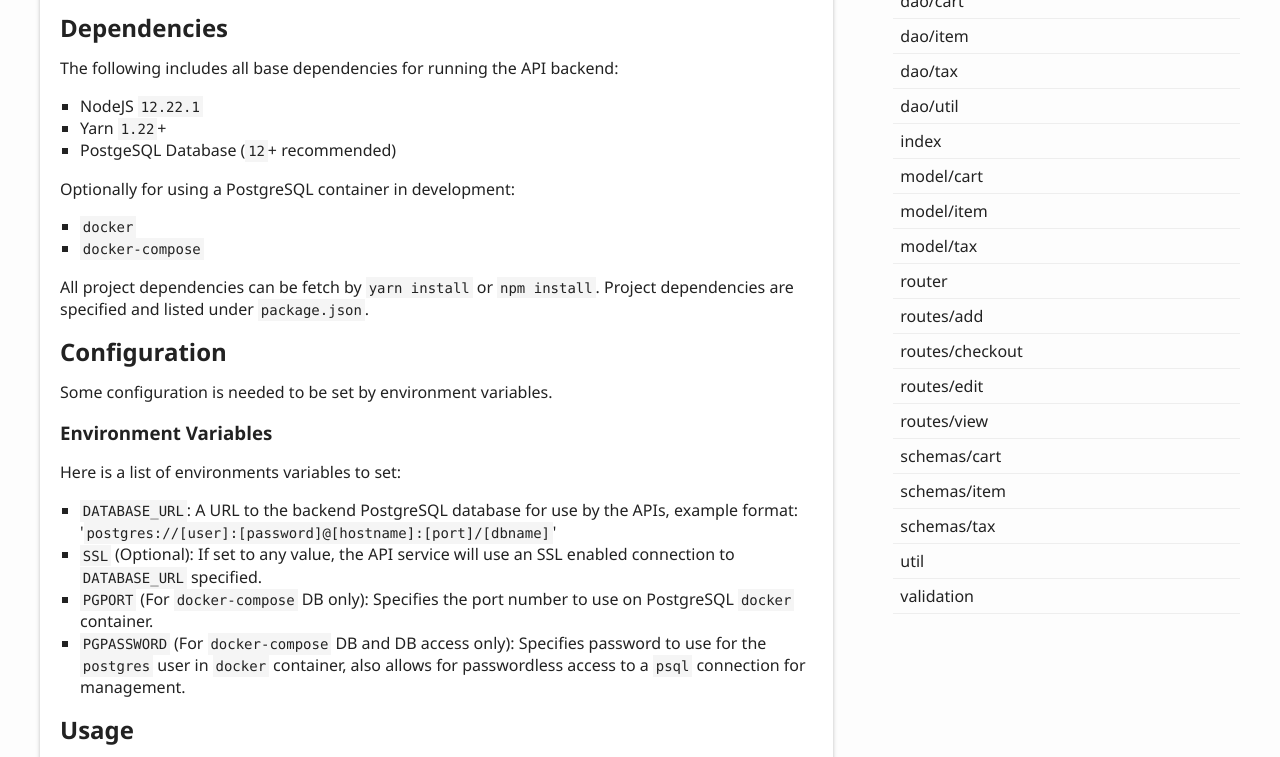
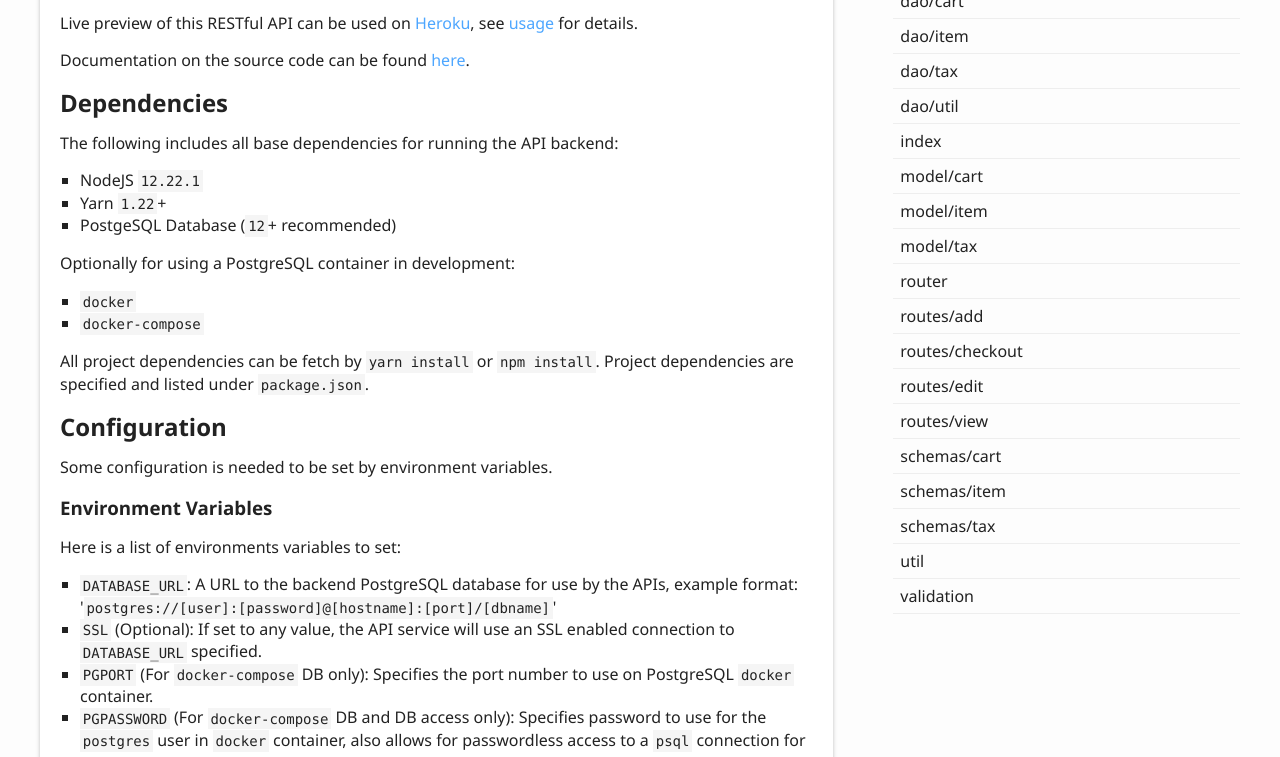
Before and after one commit to michael-valdron/shopping-cart-api, a website: page docs/index.html in a window 1280 px wide. Shown: the part 260-1017 px from the top of the page. Drawn offline with Linux system fonts and the light colour scheme.

Commit message:
links added to README.

```diff
--- a/docs/index.html
+++ b/docs/index.html
@@ -62,6 +62,8 @@
 					<h1>Shopping Cart API</h1>
 				</a>
 				<p>RESTful APIs demo for performing CRUD requests on a Shopping Cart database.</p>
+				<p>Live preview of this RESTful API can be used on <a href="https://mv-shopping-cart-api.herokuapp.com/">Heroku</a>, see <a href="#usage">usage</a> for details.</p>
+				<p>Documentation on the source code can be found <a href="https://michaelvaldron.ca/shopping-cart-api">here</a>.</p>
 				<a href="#dependencies" id="dependencies" style="color: inherit; text-decoration: none;">
 					<h2>Dependencies</h2>
 				</a>
```
Also changed, not shown: README.md.
